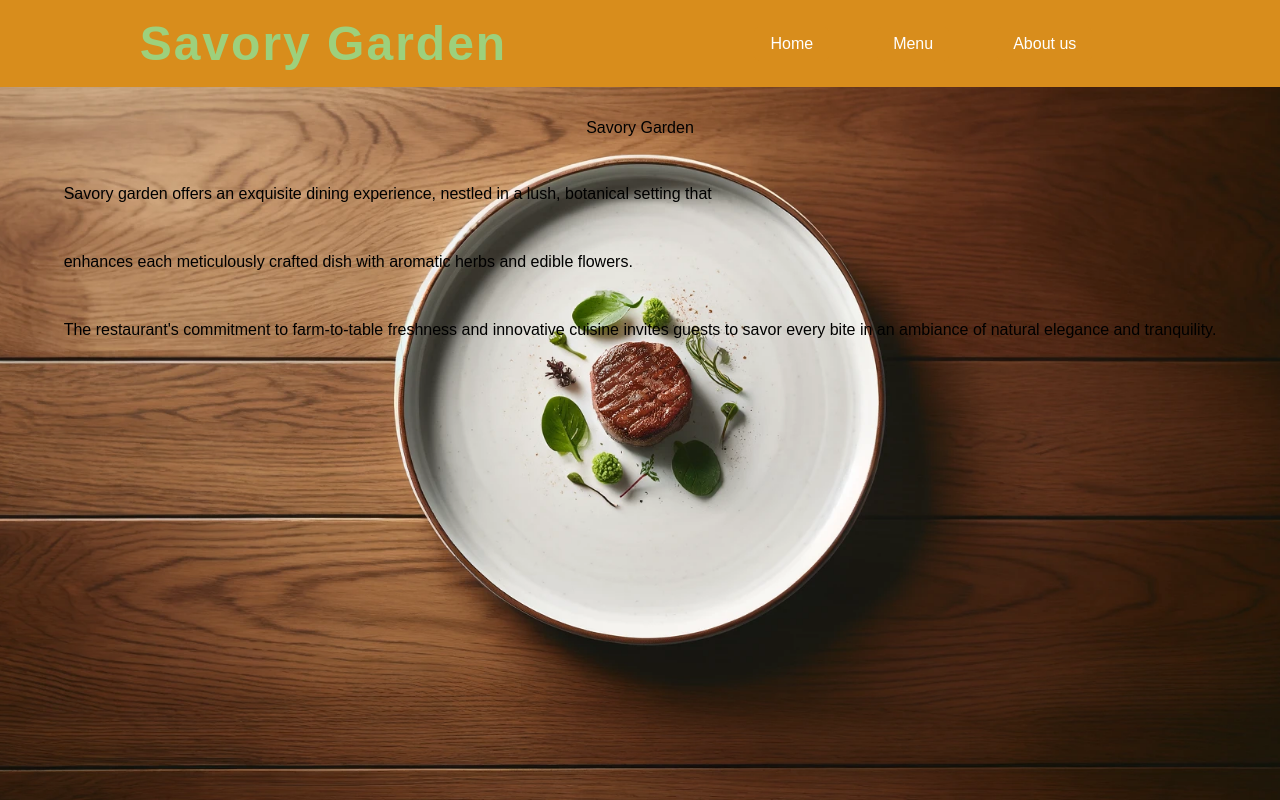
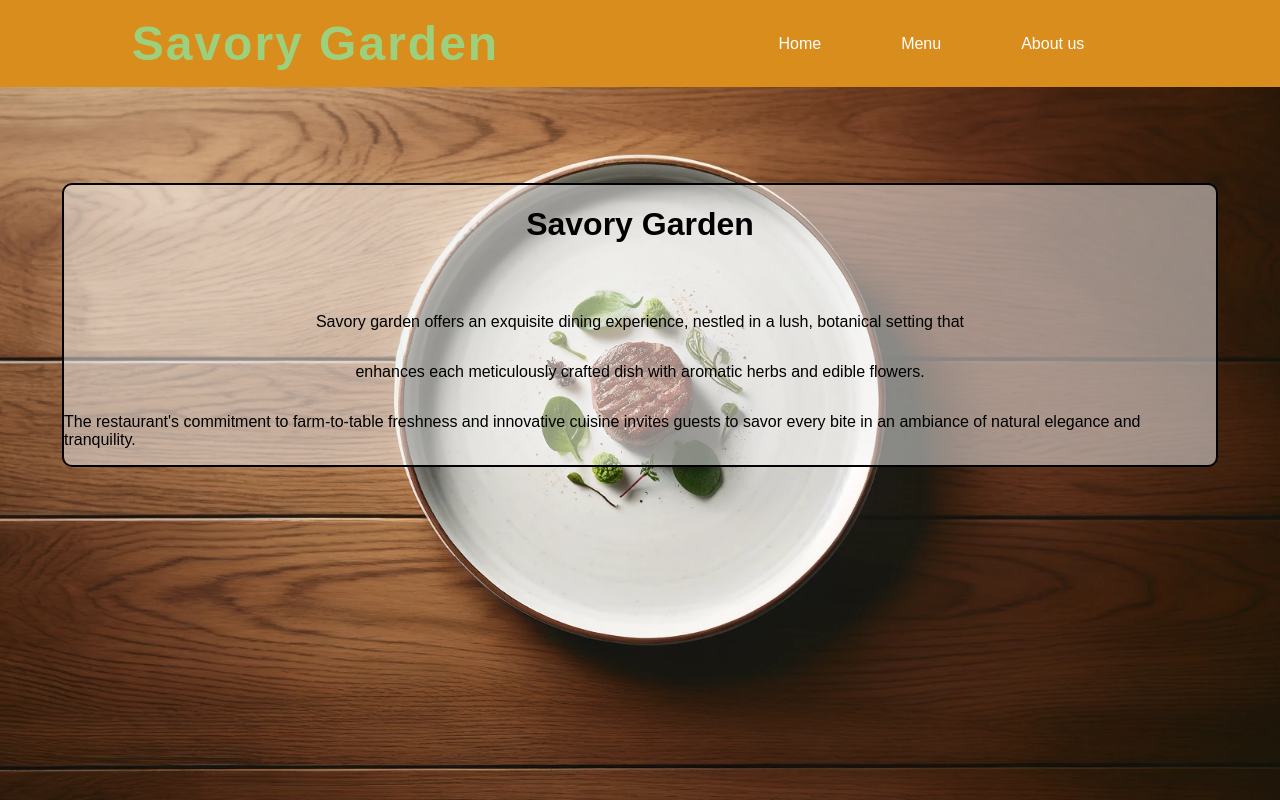
Before and after one commit to JK9913/Restaurant-Page, a website built with webpack: page src/index.html in a window 1280 px wide. Built offline with nearby package versions, Linux system fonts and the light colour scheme.

Commit message:
Added content to the mainpage and placed it inside a div with white opaque background. flex is used fo rmost placements.

```diff
--- a/src/index.html
+++ b/src/index.html
@@ -22,12 +22,12 @@
         </nav>
     </header>
     <div id="content">
-        <div class="title">Savory Garden</div>
-        <div class="content">
+        <div class="title"><h1 class="titleContent">Savory Garden</h1></div>
+        <div class="contentText">
             <p>Savory garden offers an exquisite dining experience, nestled in a lush, botanical setting that</p>
-            <br>
+
             <p>enhances each meticulously crafted dish with aromatic herbs and edible flowers.</p>
-            <br>
+
             <p>The restaurant's commitment to farm-to-table freshness and innovative cuisine invites guests to savor every bite in an ambiance of natural elegance and tranquility.</p>
 
         </div>
--- a/src/style.css
+++ b/src/style.css
@@ -8,6 +8,7 @@ header {
     display: flex;
     justify-content: space-around;
     align-items: center;
+    width: 100%;
 }
 body {
     font-family: Arial, sans-serif;
@@ -18,6 +19,11 @@ body {
     background-size: cover;  /* Cover the entire area of the element */
     background-position: center;  /* Center the background image */
     background-attachment: fixed; /* The background image will not scroll with the page */
+    display: flex;
+    flex-direction: column;
+    justify-content: center;
+    align-items: center;
+    gap: 8vh;
 }
 
 nav{
@@ -26,6 +32,7 @@ nav{
     align-items: center;
     gap: 3rem;
     margin-right: 3rem;
+
 }
 button {
     background-color: #d88d1c;
@@ -42,7 +49,7 @@ button:hover {
     color: black;
 }
 
-h1 {
+header>h1 {
     font-size: 3rem;
     margin: 0;
     font-family: fantasy;
@@ -58,8 +65,20 @@ h1 {
     flex-direction: column;
     gap: 2rem;
     margin-top: 2rem;
+    width: 90%;
+    height: 100%;
+    border: 2px solid black;
+    border-radius: 10px;
+    background-color: rgba(245, 245, 245, 0.509);
 }
 
 .title {
     font-family: fantasy;
 }
+
+.contentText {
+    display: flex;
+    justify-content: center;
+    align-items: center;
+    flex-direction: column;
+}
```
